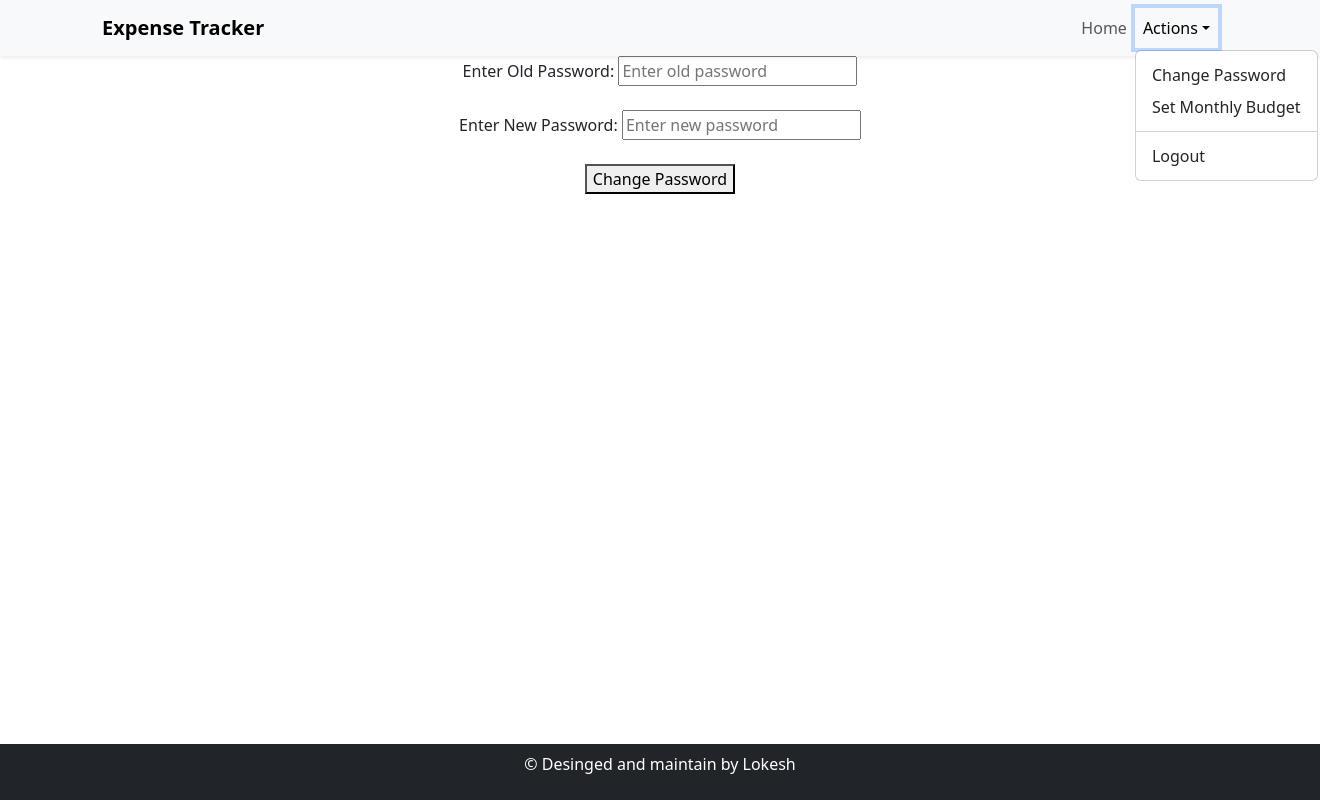
After one commit to Lokesh2728/Expense_tracker, a Django app: page /change_password/ in a window 1320 px wide, after a click on "Actions". The commit adds this page. Run offline with Django 5.2, Linux system fonts and the light colour scheme; the visitor is signed in with stand-in values (Sample User, id 1).

Commit message:
change password after login

```diff
--- a/accounts/views.py
+++ b/accounts/views.py
@@ -1,10 +1,10 @@
-from django.shortcuts import render
+from django.shortcuts import render,redirect
 from accounts.forms import *
 from django.http import HttpResponse,HttpResponseRedirect
 from django.core.mail import send_mail
 from django.contrib import messages
 from accounts.models import EmailOTP
-from django.contrib.auth import login,logout
+from django.contrib.auth import login,logout,update_session_auth_hash
 from .utils import custom_authenticate
 from django.contrib.auth.decorators import login_required
 
@@ -98,3 +98,25 @@ def user_login(request):
 def user_logout(request):
     logout(request)
     return HttpResponseRedirect(reverse('home'))
+
+
+
+@login_required
+def change_password(request):
+    if request.method == 'POST':
+        old_password = request.POST.get('oldpassword')
+        new_password = request.POST.get('password')
+        user = request.user
+        if user.check_password(old_password):
+            user.set_password(new_password)
+            user.save()
+
+            update_session_auth_hash(request, user)
+
+            messages.success(request, "✅ Password changed successfully.")
+            return redirect('home')
+        else:
+            messages.error(request, "❌ Old password is incorrect.")
+            return render(request, 'change_password.html')
+
+    return render(request,"Change_password.html")
--- a/expense_tracker/urls.py
+++ b/expense_tracker/urls.py
@@ -30,6 +30,7 @@ urlpatterns = [
     path('login/', user_login, name='user_login'),
     path('logout/', user_logout, name='user_logout'),
     path('Balanceview',Balanceview.as_view(),name='Balanceview'),
+    path('change_password/',change_password,name='change_password'),
 
 
 
--- a/expenses/models.py
+++ b/expenses/models.py
@@ -24,3 +24,5 @@ class Expense(models.Model):
 class Balance(models.Model):
     balance=models.DecimalField( max_digits=10, decimal_places=2,default=0)
     user_id=models.ForeignKey("accounts.UserProfile",on_delete=models.CASCADE)
+    created_at = models.DateField(auto_now=True)
+    time=models.TimeField(auto_now=True)
--- /dev/null
+++ b/template/Change_password.html
@@ -0,0 +1,23 @@
+{% extends 'base.html' %}
+
+{% block title %}
+    <title>Change Password</title>
+{% endblock %}
+
+{% block body %}
+    <center>
+
+        <form method="POST">
+            {% csrf_token %}
+            <label for="oldpassword">Enter Old Password:
+                <input type="password" name="oldpassword" placeholder="Enter old password">
+            </label>
+            <br><br>
+            <label for="password">Enter New Password:
+                <input type="password" name="password" placeholder="Enter new password">
+            </label>
+            <br><br>
+            <button type="submit">Change Password</button>
+        </form>
+    </center>
+{% endblock %}
--- a/template/ExpenseList.html
+++ b/template/ExpenseList.html
@@ -27,7 +27,7 @@
                             {{ exp.id }}
                         </a>
                     </td>
-                    <td class="text-end text-success fw-semibold">₹{{ exp.amount }}</td>
+                    <td class="text-end text-danger fw-semibold">₹{{ exp.amount }}</td>
                     <td class="text-center">{{ exp.date }}</td>
                     <td class="text-center">{{ exp.category }}</td>
                     <td>{{ exp.description }}</td>
--- a/template/base.html
+++ b/template/base.html
@@ -8,9 +8,9 @@
     {% block extra_head %}{% endblock %}
 </head>
 <body>
-    <nav class="navbar navbar-expand-lg navbar-light bg-light shadow-sm " >
+    <nav class="navbar navbar-expand-lg navbar-light bg-light shadow-sm  " >
     <div class="container">
-      <a class="navbar-brand fw-bold" href="{% url 'home' %}">MySite</a>
+      <a class="navbar-brand fw-bold" href="{% url 'home' %}">Expense Tracker</a>
       <button class="navbar-toggler" type="button" data-bs-toggle="collapse" data-bs-target="#navbarNav"
         aria-controls="navbarNav" aria-expanded="false" aria-label="Toggle navigation">
         <span class="navbar-toggler-icon"></span>
@@ -22,8 +22,15 @@
             <a class="nav-link" href="{% url 'home' %}">Home</a>
           </li>
           {% if user.is_authenticated %}
-            <li class="nav-item">
-              <a class="nav-link" href="{% url 'user_logout' %}">Logout</a>
+
+            <li class="nav-item dropdown">
+              <a class="nav-link dropdown-toggle" data-bs-toggle="dropdown" href="#" role="button" aria-expanded="false">Actions</a>
+              <ul class="dropdown-menu">
+                <li><a class="dropdown-item" href="{% url 'change_password' %}">Change Password</a></li>
+                <li><a class="dropdown-item" href="#">Set Monthly Budget</a></li>
+                <li><hr class="dropdown-divider"></li>
+                <li><a class="dropdown-item" href="{% url 'user_logout' %}">Logout</a></li>
+              </ul>
             </li>
           {% else %}
             <li class="nav-item">
@@ -34,7 +41,15 @@
       </div>
     </div>
   </nav>
-    {% block body %}{% endblock %}
+
+
+    {% block body %}
+    {% endblock %}
+
+
+    <footer class="text-center py-2 bg-dark text-white fixed-bottom">
+    <p>&copy; Desinged and maintain by Lokesh  </p>
+</footer>
     <script src="https://cdn.jsdelivr.net/npm/bootstrap@5.3.2/dist/js/bootstrap.bundle.min.js"></script>
 </body>
 </html>
--- a/template/home.html
+++ b/template/home.html
@@ -17,7 +17,7 @@
             <div class="card shadow-sm border-success">
                 <div class="card-body">
                     <h5 class="card-title text-success">This Month's Expenses</h5>
-                    <p class="card-text display-6">₹{{ total_expense|default:'0.00' }}</p>
+                    <p class="card-text display-6">₹{{ monthly_expense|default:'0.00' }}</p>
                 </div>
             </div>
         </div>
@@ -53,6 +53,7 @@
             {% for tx in recent_transactions %}
                 <li class="list-group-item d-flex justify-content-between align-items-center">
                     <span>{{ tx.date }} - {{ tx.category }}</span>
+                    <span class="d-flex justify-content-center align-items-center  text-danger"> - Debited</span>
                     <span class="badge bg-secondary">₹{{ tx.amount }}</span>
                 </li>
             {% empty %}
@@ -110,9 +111,6 @@
     </div>
 </div>
 
-<footer class="text-center py-4 bg-dark text-white">
-    <p>&copy; Desinged and maintain by Lokesh  </p>
-</footer>
 {% endif %}
 
 {% endblock %}
```
Also changed, not shown: expenses/views.py (+15 -3 lines), template/balance_create.html (+24 -10 lines), expenses/forms.py (line endings or trailing spaces), expenses/migrations/0006_balance_created_at_balance_time.py (added), expenses/migrations/0007_budget.py (added), template/set_buget.html (added).
